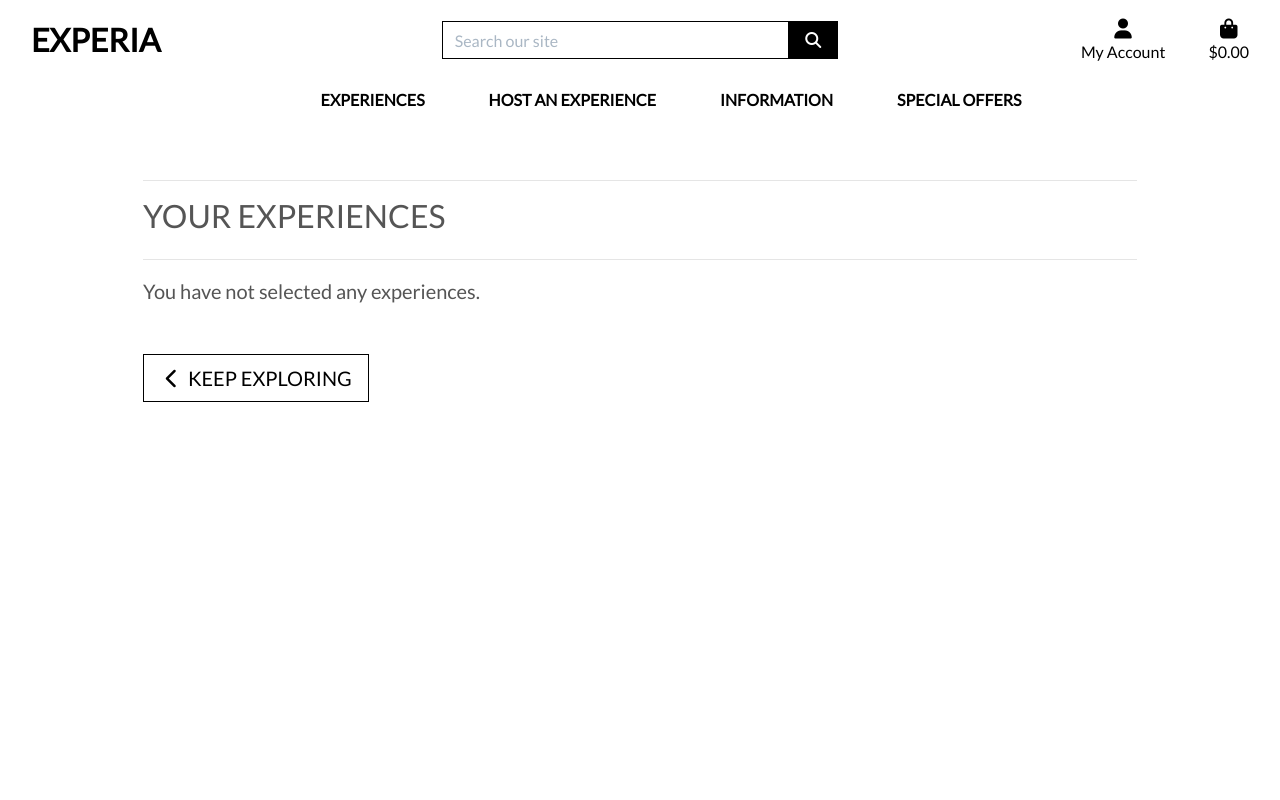
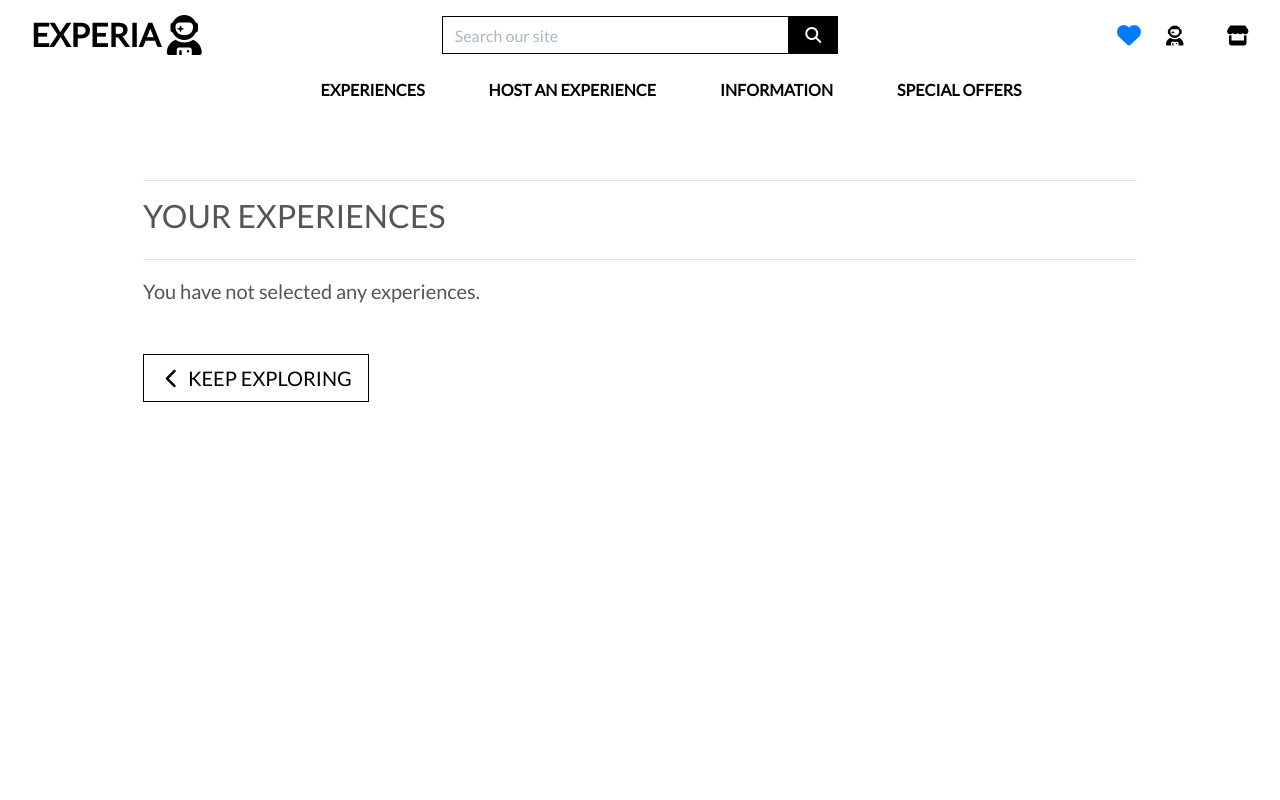
Before and after one commit to Code-Institute-Submissions/devgithubs-experia, a Django app: template bag/templates/bag/bag.html in a window 1280 px wide. Run offline with Django 3.2, Linux system fonts and the light colour scheme; the template is opened without the code that fills it, so the values that code supplies are empty; some libraries are stand-ins or nearby versions.

Commit message:
Added urls and formatting

```diff
--- a/templates/base.html
+++ b/templates/base.html
@@ -41,7 +41,7 @@
       <div id="topnav" class="row bg-white pt-lg-2 d-none d-lg-flex">
           <div class="col-12 col-lg-4 my-auto py-1 py-lg-0 text-center text-lg-left">
               <a href="{% url 'home' %}" class="nav-link main-logo-link">
-                  <h2 class="logo-font text-black my-0"><strong>Experia</strong></h2>
+                  <h2 class="logo-font text-black my-0"><strong>Experia <i class="fas fa-user-astronaut fa-lg"></i></strong></h2>
               </a>
           </div>
           <div class="col-12 col-lg-4 my-auto py-1 py-lg-0">
@@ -60,11 +60,11 @@
           </div>
           <div class="col-12 col-lg-4 my-auto py-1 py-lg-0">
               <ul class="list-inline list-unstyled text-center text-lg-right my-0">
+                  <li class="list-inline-item"><a href="{% url 'wishlist' %}"><i class="fas fa-heart fa-beat fa-lg"></i></a></li>
                   <li class="list-inline-item dropdown">
                       <a class="text-black nav-link" href="#" id="user-options" data-toggle="dropdown" aria-haspopup="true" aria-expanded="false">
                           <div class="text-center">
-                              <div><i class="fas fa-user fa-lg"></i></div>
-                              <p class="my-0">My Account</p>
+                              <div><i class="fas fa-user-astronaut fa-lg"></i></div>
                           </div>
                       </a>
                       <div class="dropdown-menu border-0" aria-labelledby="user-options">
@@ -73,6 +73,8 @@
                                   <a href="" class="dropdown-item">Product Management</a>
                               {% endif %}
                                 <a href="{% url 'profile' %}" class="dropdown-item">My Profile</a>
+                                <a href="{% url 'post_experience' %}" class="dropdown-item">Host Experience</a>
+                                <a href="{% url 'wishlist' %}" class="dropdown-item">My Wishlist</a>
                                 <a href="{% url 'account_logout' %}" class="dropdown-item">Logout</a>
                           {% else %}
                                 <a href="{% url 'account_signup' %}" class="dropdown-item">Register</a>
@@ -83,14 +85,7 @@
                   <li class="list-inline-item">
                       <a class="{% if grand_total %}text-info font-weight-bold{% else %}text-black{% endif %} nav-link" href="{% url 'view_bag' %}">
                           <div class="text-center">
-                              <div><i class="fas fa-shopping-bag fa-lg"></i></div>
-                              <p class="my-0">
-                                  {% if grand_total %}
-                                      ${{ grand_total|floatformat:2 }}
-                                  {% else %}
-                                      $0.00
-                                  {% endif %}
-                              </p>
+                              <div><i class="fas fa-store fa-lg"></i></div>
                           </div>
                       </a>
                   </li>
```
